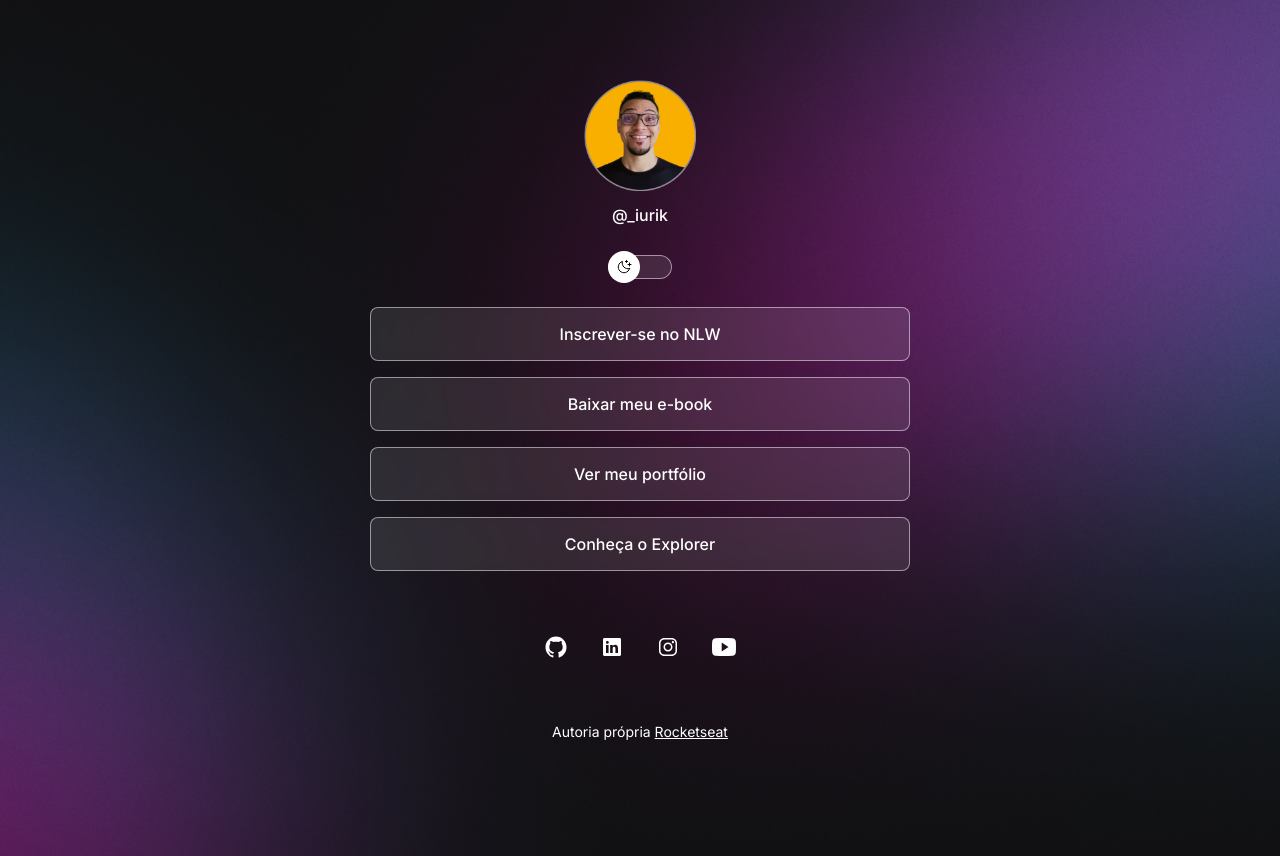
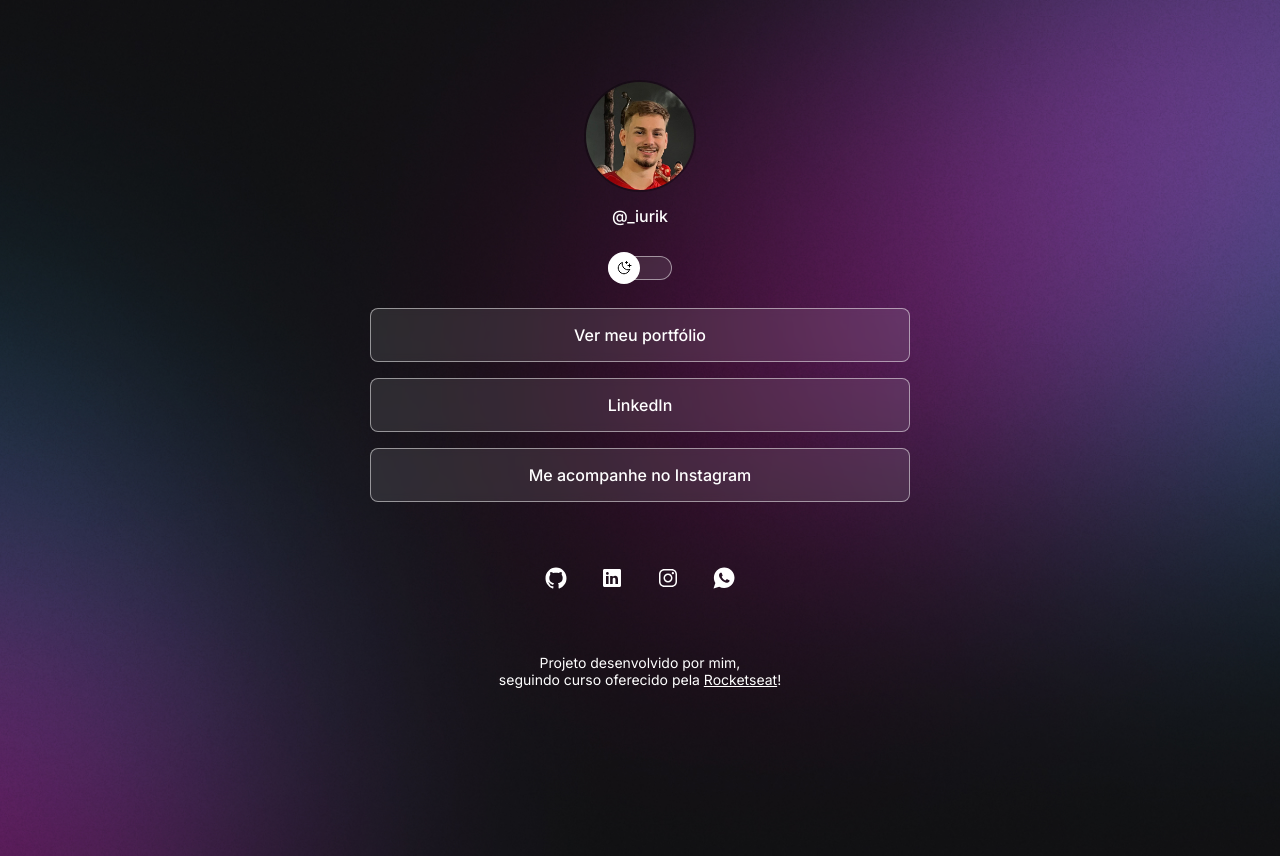
Before and after one commit to iurik/DevLinks, a plain HTML site: page index.html in a window 1280 px wide. Drawn offline with nearby package versions, Linux system fonts and the light colour scheme.

Commit message:
changed profile image, buttons, links and footer

```diff
--- a/index.html
+++ b/index.html
@@ -16,8 +16,8 @@
     <div id="container">
       <div id="profile">
         <img
-          src="./assets/avatar.png"
-          alt="Foto de Mayk sorrindo, usando óculos e camisa preta, barba e fundo amarelo"
+          src="./assets/profile.png"
+          alt="Foto de Iuri sorrindo, fundo escuro"
         />
         <p>@_iurik</p>
       </div>
@@ -28,42 +28,39 @@
 
       <ul>
         <li>
-          <a href="#">Inscrever-se no NLW</a>
-        </li>
-
-        <li>
-          <a href="#">Baixar meu e-book</a>
-        </li>
-
-        <li>
-          <a href="https://github.com/iurik" target="_blank"
+          <a href="https://github.com/iurik/" target="_blank"
             >Ver meu portfólio</a
           >
         </li>
-
         <li>
-          <a href="https://rocketseat.com.br/explorer" target="_blank"
-            >Conheça o Explorer</a
+          <a href="https://www.linkedin.com/in/iuri-kunz/" target="_blank"
+            >LinkedIn</a
           >
+        </li>
+        <li>
+          <a href="https://www.instagram.com/_iuriik/" target="_blank">
+            Me acompanhe no Instagram
+          </a>
         </li>
       </ul>
       <div id="social-links">
         <a href="https://github.com/iurik" target="_blank">
           <ion-icon name="logo-github"></ion-icon>
         </a>
-        <a href="https://linkedin.com/iurik" target="_blank">
+        <a href="https://www.linkedin.com/in/iuri-kunz/" target="_blank">
           <ion-icon name="logo-linkedin"></ion-icon>
         </a>
         <a href="https://instagram.com/_iuriik" target="_blank">
           <ion-icon name="logo-instagram"></ion-icon>
         </a>
-        <a href="https://youtube.com/" target="_blank">
-          <ion-icon name="logo-youtube"></ion-icon>
+        <a href="https://wa.me/5554991450891" target="_blank">
+          <ion-icon name="logo-whatsapp"></ion-icon>
         </a>
       </div>
 
       <footer>
-        Autoria própria <a href="https://rocketseat.com.br">Rocketseat</a>
+        Projeto desenvolvido por mim,<br />seguindo curso oferecido pela
+        <a href="https://rocketseat.com.br">Rocketseat</a>!
       </footer>
     </div>
     <script src="https://unpkg.com/ionicons@4.5.10-0/dist/ionicons.js"></script>
--- a/scripts.js
+++ b/scripts.js
@@ -11,11 +11,11 @@ function toggleMode() {
   const img = document.querySelector('#profile img')
 
   if (html.classList.contains('light')) {
-    img.setAttribute('src', './assets/avatar-light.png')
-    img.setAttribute('alt', 'Foto de homem sorrindo, usando óculos e jaqueta preta e fundo azul')
+    img.setAttribute('src', './assets/profile-light.png')
+    img.setAttribute('alt', 'Foto de Iuri sorrindo, usando boné bordô, fundo claro')
   } else {
-    img.setAttribute('src', './assets/avatar.png')
-    img.setAttribute('alt', 'Foto de homem sorrindo, usando óculos e camisa preta, barba e fundo amarelo')
+    img.setAttribute('src', './assets/profile.png')
+    img.setAttribute('alt', 'Foto de Iuri sorrindo, fundo escuro')
   }
 
 }
--- a/style.css
+++ b/style.css
@@ -55,6 +55,8 @@ body * {
 
 #profile img {
   width: 112px;
+  border-radius: 50%;
+  border: rgba(0, 0, 0, 0.3) solid 2px;
 }
 
 #profile p {
```
Also changed, not shown: assets/avatar-light.png (deleted), assets/avatar.png (deleted), assets/profile-light.png (added), assets/profile.png (added).
